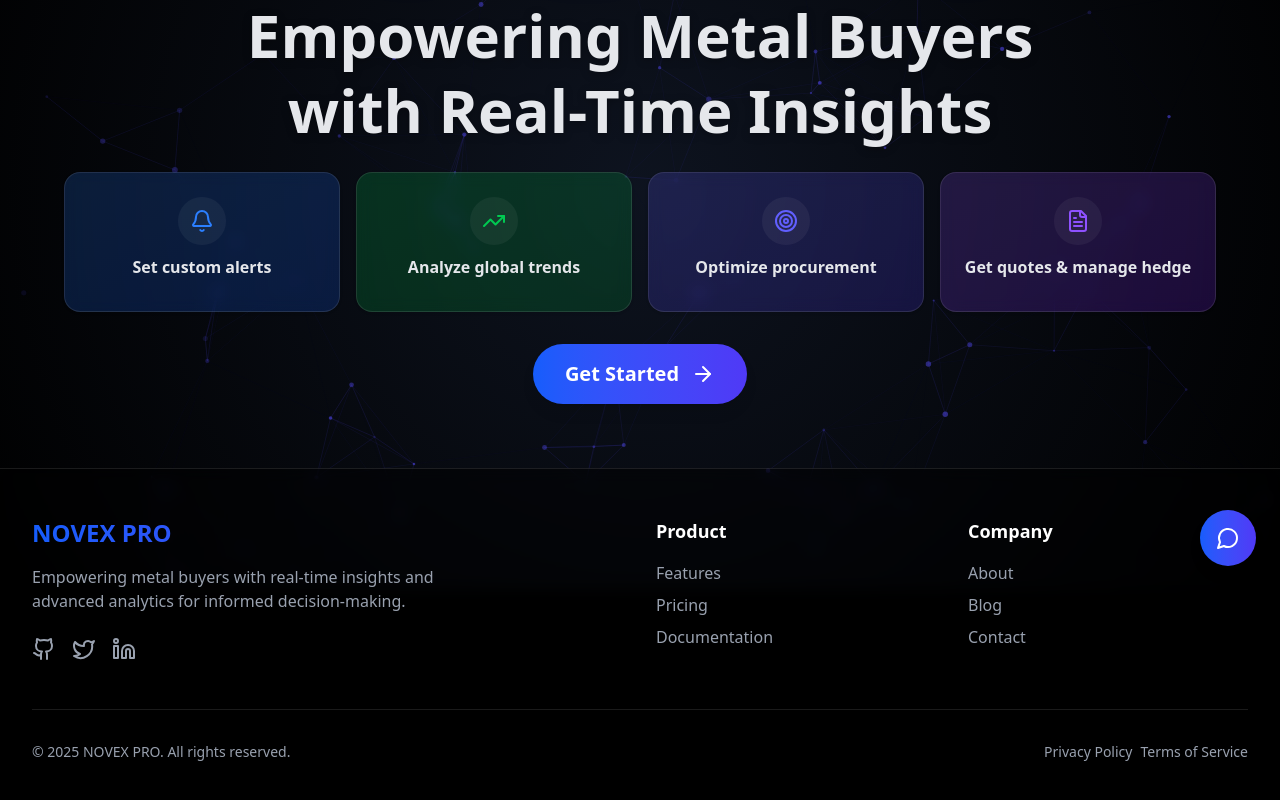
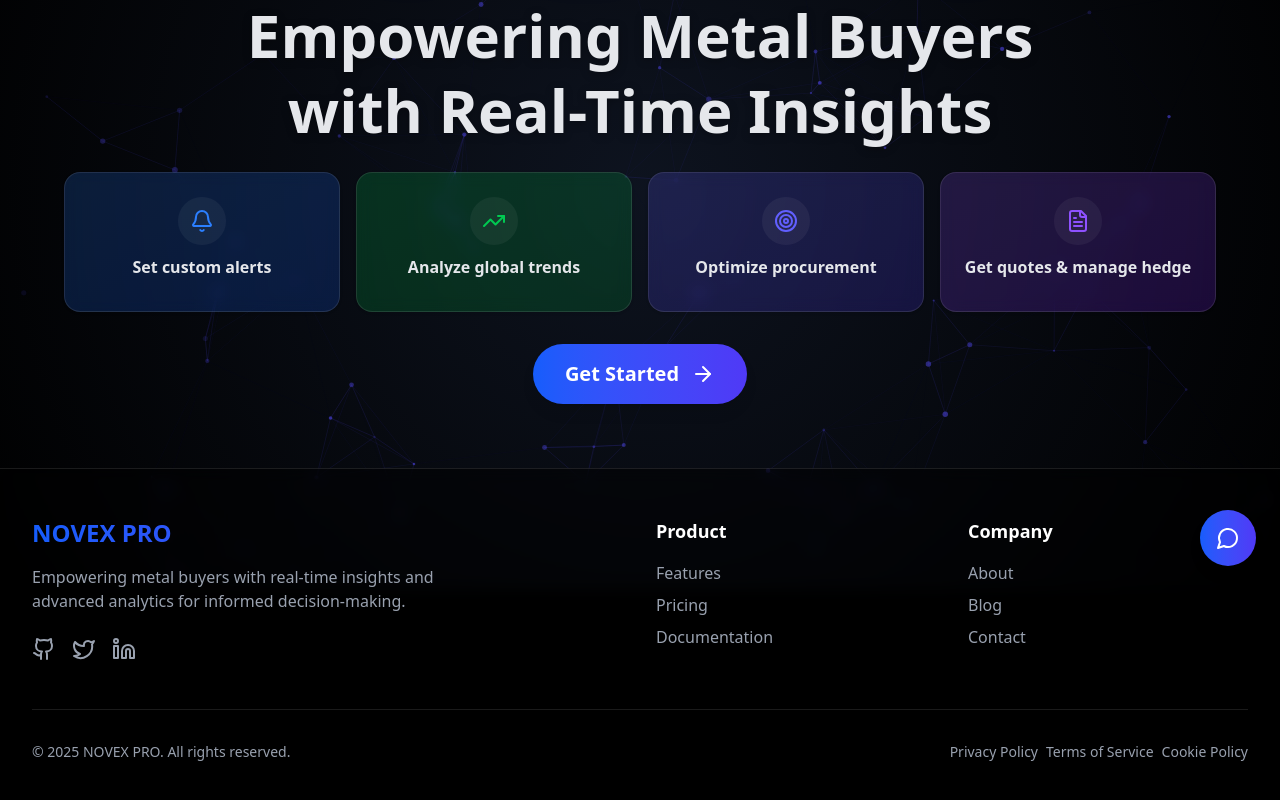
Before and after one commit to GIGANXT/Stock_App, a Next.js app: page / in a window 1280 px wide. Shown: the part 210-1010 px from the top of the page. Built offline with nearby package versions, Linux system fonts and the light colour scheme.

Commit message:
Update Footer.tsx

```diff
--- a/components/Home/Footer.tsx
+++ b/components/Home/Footer.tsx
@@ -97,6 +97,9 @@
               <Link href="/terms-of-service" className="text-gray-400 hover:text-white text-sm transition-colors duration-200">
                 Terms of Service
               </Link>
+              <Link href="/cookie-policy" className="text-gray-400 hover:text-white text-sm transition-colors duration-200">
+                Cookie Policy
+              </Link>
             </div>
           </div>
         </div>
```
